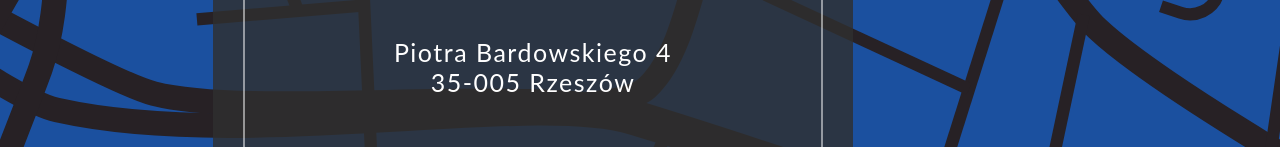
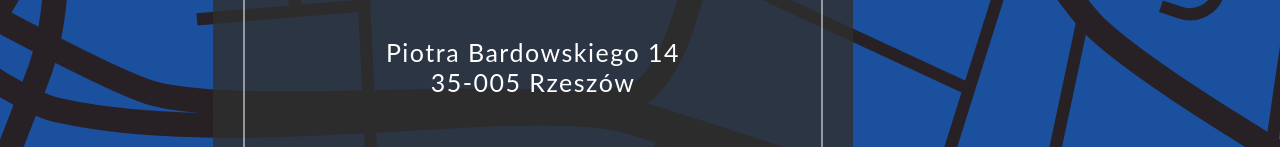
Before and after one commit to kubaszajna/basket, a plain HTML site: page index.html in a window 1280 px wide. Shown: the part 2723-2870 px from the top of the page. Drawn offline with Linux system fonts and the light colour scheme; a web font is replaced by a local one.

Commit message:
address change

```diff
--- a/index.html
+++ b/index.html
@@ -94,7 +94,7 @@
 				<section class="locationScreen-box u-relativeCentering">
 					<h2 class="locationScreen-box-place">Kwadrat</h2>
 					<p class="locationScreen-box-placeDescription">Kwadrat</p>
-					<p class="locationScreen-box-address">Piotra Bardowskiego 4<br />35-005 Rzeszów</p>
+					<p class="locationScreen-box-address">Piotra Bardowskiego 14<br />35-005 Rzeszów</p>
 					<h4 class="locationScreen-box-startTime">START 18:00</h4>
 				</section>
 			</section>
```
